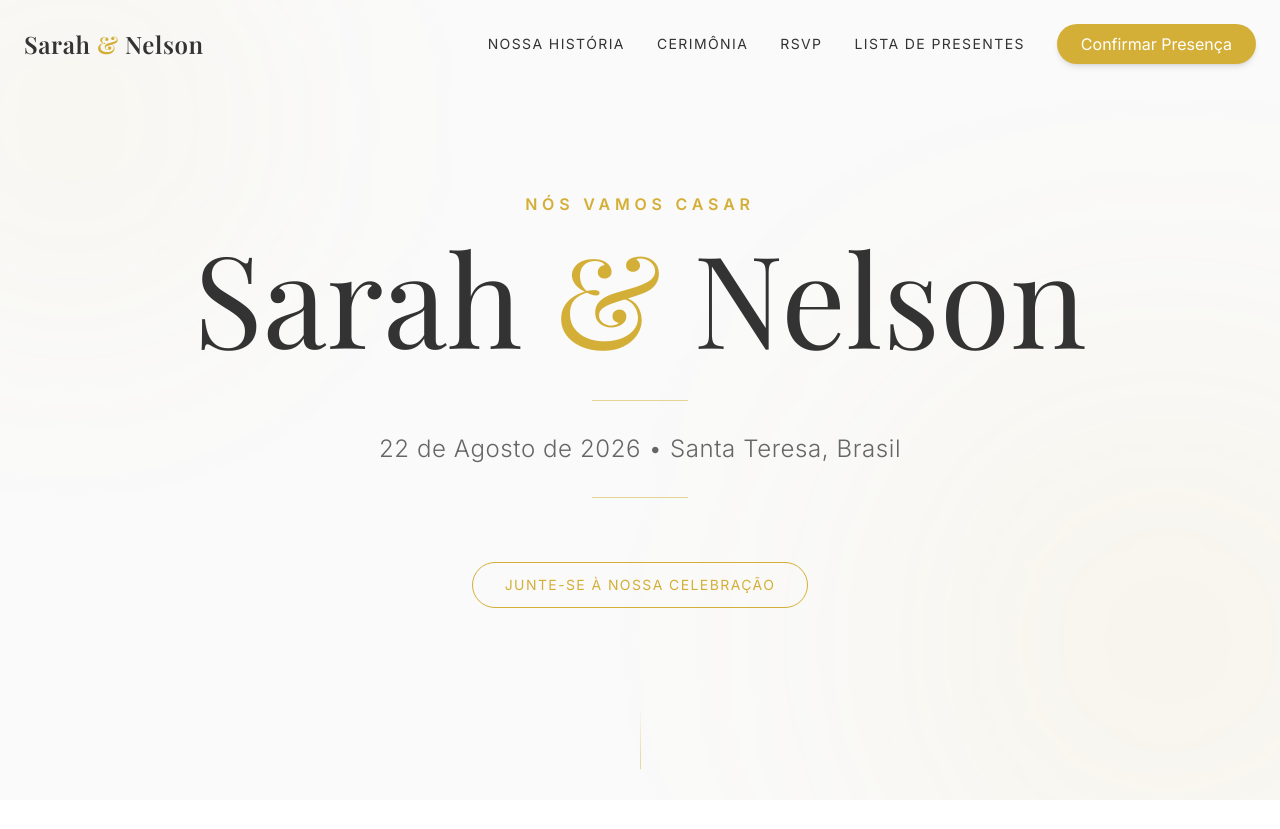
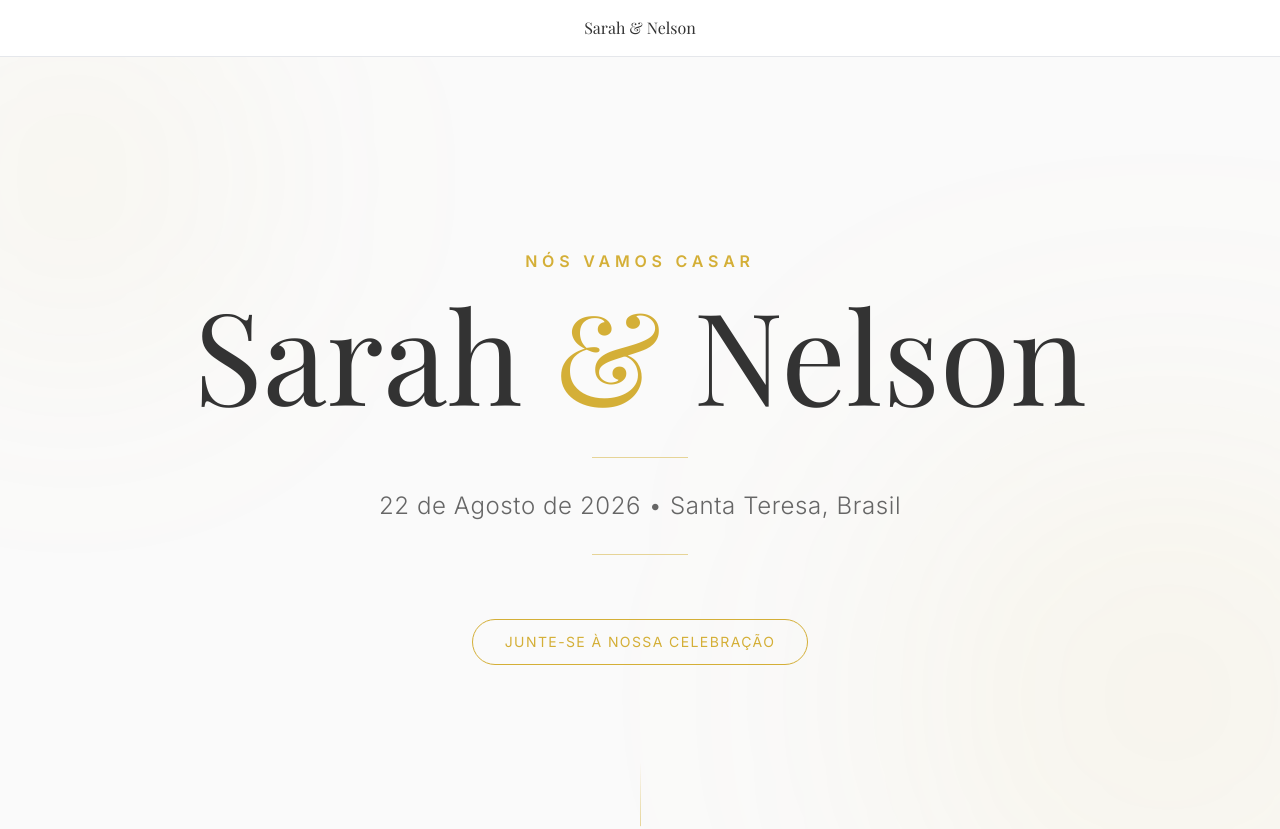
Before and after one commit to NelsonBenedito/wedding-landing, a React (Vite) app: page / in a window 1280 px wide. Shown: the top 829 px of the page. Built offline with nearby package versions, Linux system fonts and the light colour scheme; a web font is replaced by a local one.

Commit message:
simple header

```diff
--- a/src/components/Header.jsx
+++ b/src/components/Header.jsx
@@ -1,81 +1,10 @@
-import React, { useState, useEffect } from 'react';
-import { Menu, X } from 'lucide-react';
-import { cn } from '../lib/utils';
+import React from 'react';
 
 const Header = () => {
-    const [isScrolled, setIsScrolled] = useState(false);
-    const [isMobileMenuOpen, setIsMobileMenuOpen] = useState(false);
-
-    useEffect(() => {
-        const handleScroll = () => {
-            setIsScrolled(window.scrollY > 20);
-        };
-        window.addEventListener('scroll', handleScroll);
-        return () => window.removeEventListener('scroll', handleScroll);
-    }, []);
-
-    const navLinks = [
-        { label: 'Nossa História', href: '#story' },
-        { label: 'Cerimônia', href: '#ceremony' },
-        { label: 'RSVP', href: '#rsvp' },
-        { label: 'Lista de Presentes', href: '#registry' },
-    ];
-
     return (
-        <header
-            className={cn(
-                "fixed top-0 left-0 right-0 z-50 transition-all duration-300",
-                isScrolled ? "bg-white shadow-md py-4" : "bg-transparent py-6"
-            )}
-        >
-            <div className="container mx-auto px-4 md:px-6 flex items-center justify-between">
-                <a href="#" className="font-serif text-2xl font-semibold text-text-dark tracking-wide">
-                    Sarah <span className="text-champagne-gold">&</span> Nelson
-                </a>
-
-                {/* Desktop Nav */}
-                <nav className="hidden md:flex items-center space-x-8">
-                    {navLinks.map((link) => (
-                        <a
-                            key={link.label}
-                            href={link.href}
-                            className="text-sm uppercase tracking-widest hover:text-champagne-gold transition-colors duration-200"
-                        >
-                            {link.label}
-                        </a>
-                    ))}
-                    <a href="#rsvp" className="bg-champagne-gold text-white px-6 py-2 rounded-full hover:bg-[#B8860B] transition-colors duration-300 shadow-md">
-                        Confirmar Presença
-                    </a>
-                </nav>
-
-                {/* Mobile Menu Button */}
-                <button
-                    className="md:hidden text-text-dark"
-                    onClick={() => setIsMobileMenuOpen(!isMobileMenuOpen)}
-                >
-                    {isMobileMenuOpen ? <X size={24} /> : <Menu size={24} />}
-                </button>
-            </div>
-
-            {/* Mobile Nav */}
-            {isMobileMenuOpen && (
-                <div className="md:hidden bg-white border-t border-gray-100 overflow-hidden">
-                    <nav className="flex flex-col p-4 space-y-4 items-center mb-4">
-                        {navLinks.map((link) => (
-                            <a
-                                key={link.label}
-                                href={link.href}
-                                className="text-text-dark font-medium hover:text-champagne-gold"
-                                onClick={() => setIsMobileMenuOpen(false)}
-                            >
-                                {link.label}
-                            </a>
-                        ))}
-                    </nav>
-                </div>
-            )}
-        </header>
+        <div className="bg-white p-4 text-center border-b font-serif">
+            Sarah & Nelson
+        </div>
     );
 };
 
```
